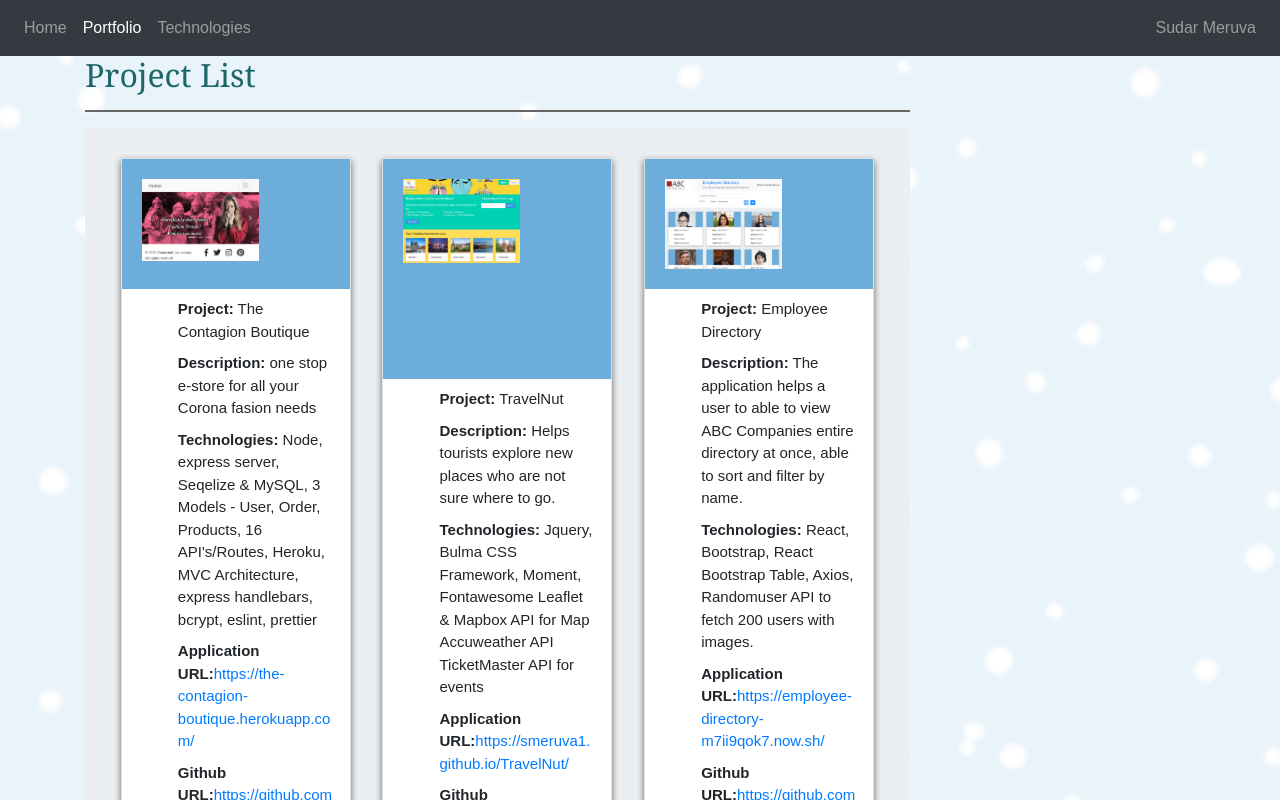
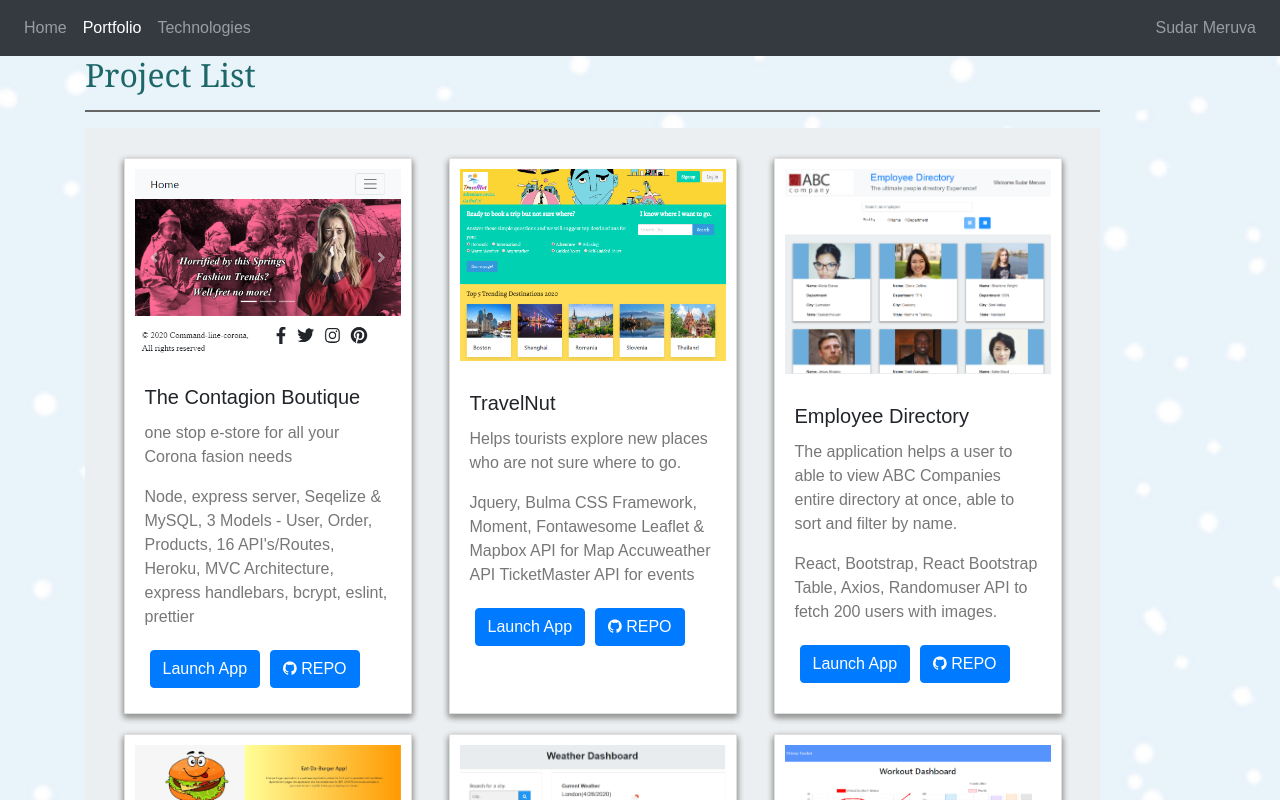
Before and after one commit to smeruva1/react-portfolio, a React (Create React App) app: page /portfolio in a window 1280 px wide. Shown: the top 800 px of the page. Built offline with nearby package versions, Linux system fonts and the light colour scheme.

Commit message:
Changed the cards and profile pic

```diff
--- a/public/assets/css/style.css
+++ b/public/assets/css/style.css
@@ -136,6 +136,7 @@ p{
 }
 
 footer {
+  /* flex-shrink: 0; */
   background-color:#666666;
   color:white;
   font-family:'Arial', 'Helvetica Neue', Helvetica, sans-serif;
--- a/public/index.html
+++ b/public/index.html
@@ -1,14 +1,12 @@
 <!DOCTYPE html>
 <html lang="en">
+
 <head>
   <meta charset="utf-8" />
   <link rel="icon" href="%PUBLIC_URL%/favicon.ico" />
   <meta name="viewport" content="width=device-width, initial-scale=1" />
   <meta name="theme-color" content="#000000" />
-    <meta
-      name="description"
-      content="Web site created using create-react-app"
-    />
+  <meta name="description" content="Web site created using create-react-app" />
   <link rel="apple-touch-icon" href="%PUBLIC_URL%/logo192.png" />
   <!--
       manifest.json provides metadata used when your web app is installed on a
@@ -24,11 +22,14 @@
       work correctly both with client-side routing and a non-root public URL.
       Learn how to configure a non-root public URL by running `npm run build`.
     -->
-    <link rel="stylesheet" href="https://cdnjs.cloudflare.com/ajax/libs/twitter-bootstrap/4.0.0/css/bootstrap.min.css"/>
+  <link rel="stylesheet" href="https://cdnjs.cloudflare.com/ajax/libs/twitter-bootstrap/4.0.0/css/bootstrap.min.css" />
+  <link rel="stylesheet" href="https://cdnjs.cloudflare.com/ajax/libs/font-awesome/4.7.0/css/font-awesome.min.css">
+
   <link rel="stylesheet" href="assets/css/style.css" />
 
   <title>Sudar Meruva React Portfolio</title>
 </head>
+
 <body>
   <noscript>You need to enable JavaScript to run this app.</noscript>
   <div id="root"></div>
@@ -43,4 +44,5 @@
       To create a production bundle, use `npm run build` or `yarn build`.
     -->
 </body>
+
 </html>
--- a/src/App.js
+++ b/src/App.js
@@ -4,7 +4,7 @@ import NavTabs from "./components/NavTabs";
 import Home from "./components/pages/Home";
 import Portfolio from "./components/pages/Portfolio";
 import Technologies from "./components/pages/Technologies";
-
+import Footer from "./components/Footer";
 
 function App() {
   return (
@@ -18,8 +18,10 @@ function App() {
           {/* if no routes hit..use this one below */}
           <Route render={() => <h1> 404 error! Where are you?</h1>} />
         </Switch>
+        <Footer />
       </div>
     </Router>
+
   );
 }
 
--- a/src/components/ProjectCard/index.js
+++ b/src/components/ProjectCard/index.js
@@ -1,34 +1,53 @@
 import React from "react";
 import "./style.css";
+import { Card, Img, Body, Title, Text, Button } from 'react-bootstrap';
 
 function ProjectCard(props) {
   return (
-    <div className="card">
-      <div className="img-container">
-        <img alt={props.project} src={props.image} />
-      </div>
-      <div className="content">
-        <ul>
-          <li>
-            <strong>Project:</strong> {props.project}
-          </li>
-          <li>
-            <strong>Description:</strong> {props.description}
-          </li>
-          <li>
-            <strong>Technologies:</strong> {props.technologies}
-          </li>
-          <li>
-            <strong>Application URL:</strong>
-            <a href={props.applicationURL}>{props.applicationURL}</a>
-          </li>
-          <li>
-            <strong>Github URL:</strong>
-            <a href={props.githubURL}>{props.githubURL}</a>
-          </li>
-        </ul>
-      </div>
-    </div>
+    <Card style={{ width: '18rem' }}>
+      <Card.Img variant="top" style={{ margin: 0 }} alt={props.project} src={props.image} />
+      <Card.Body>
+        <Card.Title>{props.project}</Card.Title>
+        <Card.Text>
+          {props.description}
+        </Card.Text>
+        <Card.Text>
+          {props.technologies}
+        </Card.Text>
+        <Button variant="primary" href={props.applicationURL} size="md" style={{ margin: "5px" }}>
+          Launch App
+        </Button>
+        <Button variant="primary" href={props.githubURL} size="md" style={{ margin: "5px"}} > <i className="fa fa-github"></i> REPO
+        </Button>
+      </Card.Body>
+    </Card>
+
+// <div className="card">
+    //   <div className="img-container">
+    //     <img alt={props.project} src={props.image} />
+    //   </div>
+    //   <div className="content">
+    //     <ul>
+    //       <li>
+    //         <strong>Project:</strong> {props.project}
+    //       </li>
+    //       <li>
+    //         <strong>Description:</strong> {props.description}
+    //       </li>
+    //       <li>
+    //         <strong>Technologies:</strong> {props.technologies}
+    //       </li>
+    //       <li>
+    //         <strong>Application URL:</strong>
+    //         <a href={props.applicationURL}>{props.applicationURL}</a>
+    //       </li>
+    //       <li>
+    //         <strong>Github URL:</strong>
+    //         <a href={props.githubURL}>{props.githubURL}</a>
+    //       </li>
+    //     </ul>
+    //   </div>
+    // </div>
   );
 }
 
--- a/src/components/Wrapper/index.js
+++ b/src/components/Wrapper/index.js
@@ -6,7 +6,7 @@ function Wrapper(props) {
   return (
     <div className="container">
       <div className="row">
-        <div className="col-lg-9">
+        <div className="col-lg-11">
           <div className="row">
             <div className="col-md-12">
               <Title>Project List</Title>
--- a/src/components/pages/Home.js
+++ b/src/components/pages/Home.js
@@ -21,14 +21,12 @@ function Home() {
 
                     <div className="row">
                         <div className="col-md-6 d-flex justify-content-center">
-                            <img src="assets\images\sudar.JPG" alt="Sudar Meruva" height="300" width="300" />
+                            <img src="assets\images\Suddu_Profile_Pic_TMO.JPG" alt="Sudar Meruva"  height="375" />
                         </div>
                         <div className="col-md-6">
-                            <p>I have two decades of experience developing Enterprise applications in various
-                            technologies.
-                            I am
-                            a full stack
-                            developer fully capable of carrying out complex projects from the concept phase through
+                            <p>Managed a team of developers and testers buildig a Wed-based custom products for Network Operations Center and Retail. Implemented technology solutions in fast-paced environment, growing from 15 developers to 100 developerss and managing $10M budget.
+
+                            Hired, managed and motivated team of developers, managers, to carry out complex projects from the concept phase through
                             architecture design,
                             implementation, and DevOps to maintenance.
                             </p>
@@ -36,8 +34,8 @@ function Home() {
                             team.
                             In
                             addition to
-                            working as Sr. Developer, i have 12 years of experience as a Software Development
-                            Manager.
+                            working as Sr. DevOps Manager, i have experience as a Software Development
+                            Manager to manager onsite and offshore developers.
                             </p>
                         </div>
                     </div>
@@ -52,16 +50,15 @@ function Home() {
                             <p>Team Transformation - Lead Waterfall to Agile Scrum transformation, Windows -> Web ->
                             Responsive
                             HTML5, Auto
-                            deployment, Auto Test and DevOps.
+                            deployment (CI/CD), Auto Test and DevOps.
                             </p>
                             <p> My interest outside of work is my Home Theater, Coaching Rec Soccer, Cheer my son at EDP
                             Soccer
                             league, Help
                             out my daughter’s Girl Scout Troop and gardening in spring and summer.
                             </p>
-                            <p>Please find my top accomplishments under Portfolio tab and feel free to contact me under
-                            contacts
-                                tab.</p>
+                            <p>Please find my recent projects in latest technologies under Portfolio tab and feel free to contact me
+                            </p>
                             <hr className="line_className" />
                         </div>
                     </div>
```
Also changed, not shown: public/assets/images/Suddu_Profile_Pic_TMO.JPG (added). Lines whose indentation alone changed are shown as unchanged.
